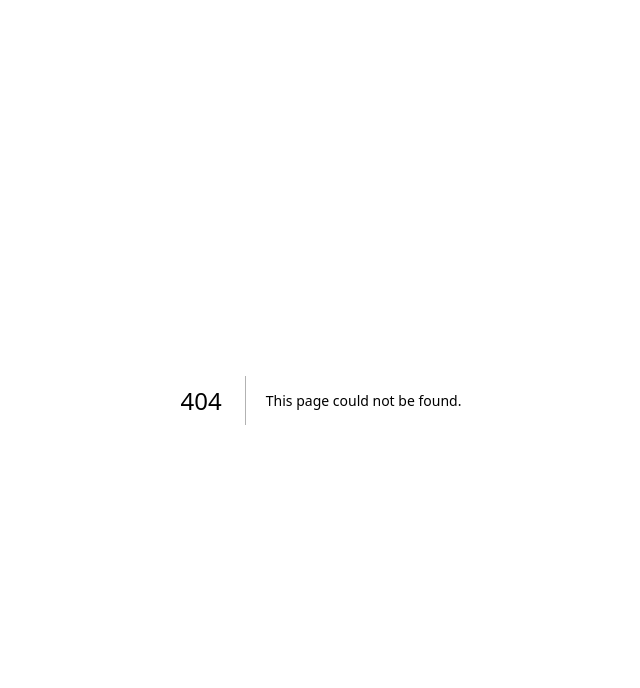
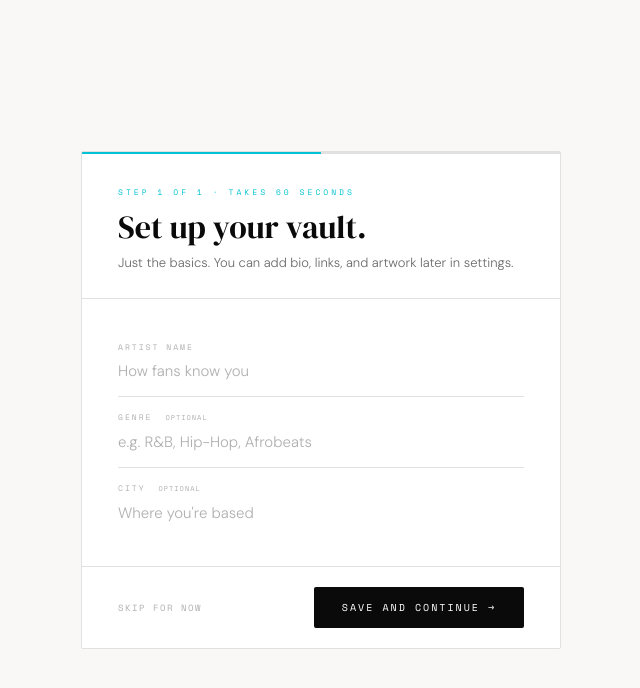
Before and after one commit to genesisraaiin-star/dropcirclesv2, a Next.js app: page /dashboard/onboarding in a window 1280 px wide. Before the commit this address had no page. Shown: the top 688 px of the page, without its empty margins (319-959 px from the left). Built offline with nearby package versions, Linux system fonts and the light colour scheme.

Commit message:
add onboarding flow

```diff
--- /dev/null
+++ b/app/dashboard/onboarding/page.tsx
@@ -0,0 +1,172 @@
+'use client'
+import { useState } from 'react'
+import { useRouter } from 'next/navigation'
+
+export default function Onboarding() {
+  const router = useRouter()
+  const [step, setStep] = useState(1)
+  const [loading, setLoading] = useState(false)
+  const [error, setError] = useState('')
+  const [form, setForm] = useState({
+    name: '',
+    genre: '',
+    city: '',
+  })
+
+  async function handleSubmit(e: React.FormEvent) {
+    e.preventDefault()
+    setError('')
+    if (!form.name.trim()) { setError('Artist name is required.'); return }
+    setLoading(true)
+    try {
+      const { createClient } = await import('@supabase/supabase-js')
+      const supabase = createClient(
+        process.env.NEXT_PUBLIC_SUPABASE_URL!,
+        process.env.NEXT_PUBLIC_SUPABASE_ANON_KEY!
+      )
+      const { data: { user } } = await supabase.auth.getUser()
+      if (!user) { router.push('/signin'); return }
+
+      const { error: dbError } = await supabase.from('artists').upsert({
+        user_id: user.id,
+        name: form.name.trim(),
+        genre: form.genre.trim(),
+        city: form.city.trim(),
+        is_live: false,
+      }, { onConflict: 'user_id' })
+
+      if (dbError) { setError('Something went wrong. Try again.'); setLoading(false); return }
+      setStep(2)
+    } catch {
+      setError('Something went wrong. Try again.')
+    }
+    setLoading(false)
+  }
+
+  return (
+    <>
+      <style>{`
+        @import url('https://fonts.googleapis.com/css2?family=DM+Serif+Display:ital,wght@0,400;1,400&family=DM+Sans:wght@300;400;500&family=Space+Mono:wght@400;700&display=swap');
+        *{margin:0;padding:0;box-sizing:border-box;}
+        :root{--bg:#f9f8f6;--ink:#0a0a0a;--ink2:#6b6b6b;--ink3:#b0b0b0;--cyan:#00c2d4;--line:rgba(10,10,10,0.12);--white:#ffffff;--serif:'DM Serif Display',Georgia,serif;--sans:'DM Sans',system-ui,sans-serif;--mono:'Space Mono',monospace;}
+        html,body{height:100%;background:var(--bg);}
+        body{font-family:var(--sans);color:var(--ink);-webkit-font-smoothing:antialiased;}
+        .shell{min-height:100vh;display:flex;flex-direction:column;align-items:center;justify-content:center;padding:40px 24px;}
+        .card{background:var(--white);border:1px solid var(--line);border-radius:2px;width:100%;max-width:480px;overflow:hidden;}
+        .card-header{padding:32px 36px 24px;border-bottom:1px solid var(--line);}
+        .step-label{font-family:var(--mono);font-size:8px;letter-spacing:3px;text-transform:uppercase;color:var(--cyan);margin-bottom:12px;}
+        .card-title{font-family:var(--serif);font-size:32px;font-weight:400;color:var(--ink);line-height:1.1;}
+        .card-sub{font-size:13px;color:var(--ink2);font-weight:300;line-height:1.6;margin-top:8px;}
+        .card-body{padding:28px 36px;}
+        .field{margin-bottom:0;border-bottom:1px solid var(--line);}
+        .field:last-child{border-bottom:none;}
+        .field label{display:block;font-family:var(--mono);font-size:8px;letter-spacing:2px;text-transform:uppercase;color:var(--ink3);padding:14px 0 6px;}
+        .field input{width:100%;border:none;outline:none;font-family:var(--sans);font-size:15px;color:var(--ink);font-weight:300;padding-bottom:14px;background:transparent;-webkit-appearance:none;}
+        .field input::placeholder{color:var(--ink3);}
+        .field input:focus{color:var(--ink);}
+        .optional{font-family:var(--mono);font-size:7px;letter-spacing:1px;color:var(--ink3);margin-left:6px;text-transform:uppercase;}
+        .card-footer{padding:20px 36px;border-top:1px solid var(--line);display:flex;align-items:center;justify-content:space-between;gap:16px;}
+        .skip-btn{font-family:var(--mono);font-size:9px;letter-spacing:1.5px;text-transform:uppercase;color:var(--ink3);background:none;border:none;cursor:pointer;padding:0;transition:color 0.15s;}
+        .skip-btn:hover{color:var(--ink);}
+        .submit-btn{padding:13px 28px;background:var(--ink);color:var(--white);border:none;font-family:var(--mono);font-size:10px;letter-spacing:2px;text-transform:uppercase;cursor:pointer;border-radius:2px;transition:background 0.15s;display:flex;align-items:center;gap:8px;}
+        .submit-btn:hover{background:#1a1a1a;}
+        .submit-btn:disabled{opacity:0.5;cursor:not-allowed;}
+        .arrow{display:inline-block;transition:transform 0.2s ease;}
+        .submit-btn:hover .arrow{transform:translateX(3px);}
+        .error-msg{font-family:var(--mono);font-size:9px;letter-spacing:1px;color:#c0392b;padding:0 36px 16px;}
+        .progress{height:2px;background:var(--line);width:100%;}
+        .progress-fill{height:2px;background:var(--cyan);transition:width 0.4s ease;}
+
+        /* Step 2 — done state */
+        .done-wrap{padding:48px 36px;text-align:center;}
+        .done-icon{width:48px;height:48px;border-radius:50%;background:var(--cyan);display:flex;align-items:center;justify-content:center;margin:0 auto 20px;}
+        .done-title{font-family:var(--serif);font-size:32px;font-weight:400;color:var(--ink);margin-bottom:8px;}
+        .done-sub{font-size:13px;color:var(--ink2);font-weight:300;line-height:1.7;margin-bottom:28px;}
+        .done-actions{display:flex;flex-direction:column;gap:10px;}
+        .primary-btn{padding:13px 24px;background:var(--ink);color:var(--white);border:none;font-family:var(--mono);font-size:10px;letter-spacing:2px;text-transform:uppercase;cursor:pointer;border-radius:2px;transition:background 0.15s;text-decoration:none;display:flex;justify-content:space-between;align-items:center;}
+        .primary-btn:hover{background:#1a1a1a;}
+        .secondary-btn{padding:13px 24px;background:transparent;color:var(--ink2);border:1px solid var(--line);font-family:var(--mono);font-size:10px;letter-spacing:2px;text-transform:uppercase;cursor:pointer;border-radius:2px;transition:all 0.15s;text-decoration:none;display:flex;justify-content:space-between;align-items:center;}
+        .secondary-btn:hover{border-color:var(--ink);color:var(--ink);}
+        .later-note{font-family:var(--mono);font-size:8px;letter-spacing:1.5px;text-transform:uppercase;color:var(--ink3);margin-top:16px;}
+      `}</style>
+
+      <div className="shell">
+        {step === 1 && (
+          <div className="card">
+            <div className="progress"><div className="progress-fill" style={{width:'50%'}}></div></div>
+            <div className="card-header">
+              <div className="step-label">Step 1 of 1 · Takes 60 seconds</div>
+              <div className="card-title">Set up your vault.</div>
+              <div className="card-sub">Just the basics. You can add bio, links, and artwork later in settings.</div>
+            </div>
+            <form onSubmit={handleSubmit} noValidate>
+              <div className="card-body">
+                <div className="field">
+                  <label htmlFor="f-name">Artist name</label>
+                  <input
+                    type="text" id="f-name" placeholder="How fans know you"
+                    value={form.name} onChange={e => setForm({...form, name: e.target.value})}
+                    autoFocus autoComplete="name"
+                  />
+                </div>
+                <div className="field">
+                  <label htmlFor="f-genre">Genre <span className="optional">optional</span></label>
+                  <input
+                    type="text" id="f-genre" placeholder="e.g. R&B, Hip-Hop, Afrobeats"
+                    value={form.genre} onChange={e => setForm({...form, genre: e.target.value})}
+                  />
+                </div>
+                <div className="field">
+                  <label htmlFor="f-city">City <span className="optional">optional</span></label>
+                  <input
+                    type="text" id="f-city" placeholder="Where you're based"
+                    value={form.city} onChange={e => setForm({...form, city: e.target.value})}
+                    autoComplete="address-level2"
+                  />
+                </div>
+              </div>
+              {error && <div className="error-msg">{error}</div>}
+              <div className="card-footer">
+                <button type="button" className="skip-btn" onClick={() => router.push('/dashboard')}>
+                  Skip for now
+                </button>
+                <button type="submit" className="submit-btn" disabled={loading}>
+                  <span>{loading ? 'Saving...' : 'Save and continue'}</span>
+                  <span className="arrow">→</span>
+                </button>
+              </div>
+            </form>
+          </div>
+        )}
+
+        {step === 2 && (
+          <div className="card">
+            <div className="progress"><div className="progress-fill" style={{width:'100%'}}></div></div>
+            <div className="done-wrap">
+              <div className="done-icon">
+                <svg width="20" height="20" viewBox="0 0 20 20" fill="none">
+                  <polyline points="4 10 8 14 16 6" stroke="white" strokeWidth="2" strokeLinecap="round" strokeLinejoin="round"/>
+                </svg>
+              </div>
+              <div className="done-title">Vault is ready.</div>
+              <div className="done-sub">
+                Your profile is set. Next — connect Stripe so fans can pay you directly, or upload your first drop now.
+              </div>
+              <div className="done-actions">
+                <a href="/dashboard" className="primary-btn">
+                  <span>Go to dashboard</span>
+                  <span>→</span>
+                </a>
+                <a href="/dashboard/settings" className="secondary-btn">
+                  <span>Complete your profile</span>
+                  <span>→</span>
+                </a>
+              </div>
+              <div className="later-note">Bio, links, and artwork can be added in settings</div>
+            </div>
+          </div>
+        )}
+      </div>
+    </>
+  )
+}
```
